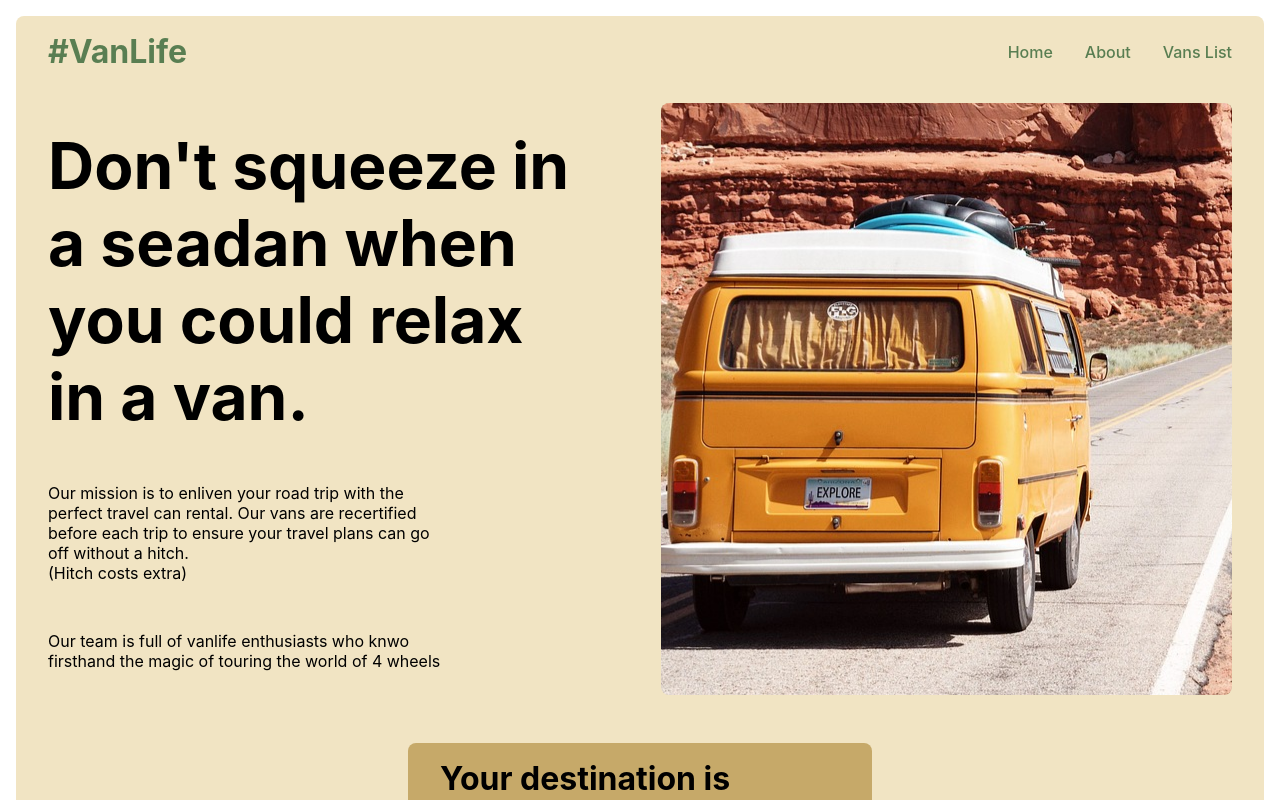
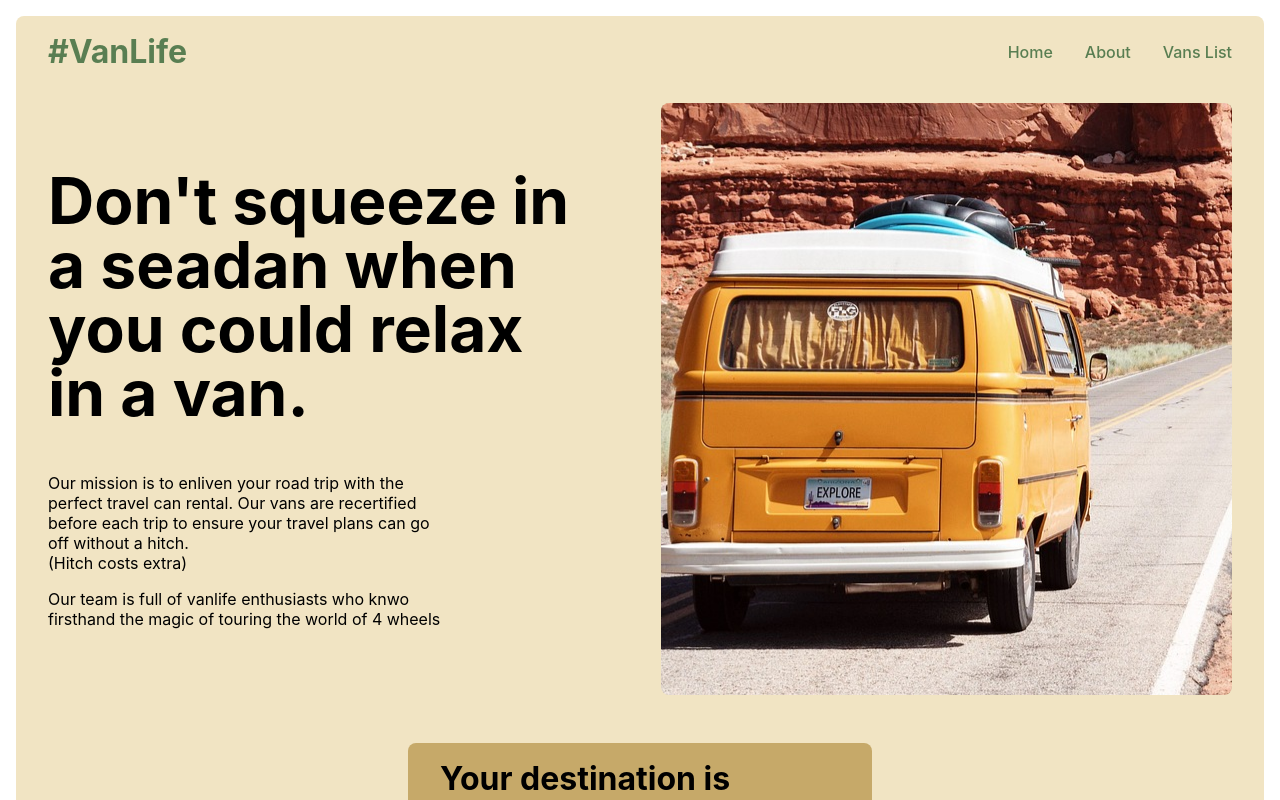
Before and after one commit to SuhashKKumar/DailyChallenge, a React (Vite) app in the folder 07-advance-router/: page / in a window 1280 px wide. Shown: the top 800 px of the page. Built offline with nearby package versions, Linux system fonts and the light colour scheme; what miragejs would draw is missing.

Commit message:
created first nested route

```diff
--- a/07-advance-router/src/App.jsx
+++ b/07-advance-router/src/App.jsx
@@ -1,25 +1,24 @@
 import { BrowserRouter, Route, Routes } from "react-router-dom";
 import Home from "./Pages/Home";
 import About from "./Pages/About";
-import Navbar from "./Components/Navbar";
 import "./App.css";
-import Footer from "./Components/Footer";
-import './backend/server'
+import "./backend/server";
 import Vans from "./Pages/Vans";
 import VanDetail from "./Pages/VanDetail";
+import Layout from "./Components/Layout";
 
 function App() {
   return (
     <div className="main-div third-bg">
       <BrowserRouter>
-        <Navbar />
         <Routes>
-          <Route path="/" element={<Home />} />
-          <Route path="/about" element={<About />} />
-          <Route path="/vans" element={<Vans />} />
-          <Route path="/vans/:id" element={<VanDetail />} />
+          <Route element={<Layout />}>
+            <Route path="/" element={<Home />} />
+            <Route path="/about" element={<About />} />
+            <Route path="/vans" element={<Vans />} />
+            <Route path="/vans/:id" element={<VanDetail />} />
+          </Route>
         </Routes>
-        <Footer/>
       </BrowserRouter>
     </div>
   );
--- /dev/null
+++ b/07-advance-router/src/Components/Layout.jsx
@@ -0,0 +1,15 @@
+import { Outlet } from "react-router-dom";
+import Navbar from "./Navbar";
+import Footer from "./Footer";
+
+const Layout = () => {
+  return (
+    <div>
+      <Navbar />
+      <Outlet />
+      <Footer />
+    </div>
+  );
+};
+
+export default Layout;
--- a/07-advance-router/src/Components/VanOptions.jsx
+++ b/07-advance-router/src/Components/VanOptions.jsx
@@ -1,9 +1,9 @@
-const VanOptions = ({type}) => {
+const VanOptions = ({ type }) => {
   return (
     <h4
       className={` van-type white-color ${
         type === "simple"
-          ? "first-bg"
+          ? "black-bg"
           : type === "luxury"
           ? "second-bg"
           : "fourth-bg black-color"
--- a/07-advance-router/src/Pages/VanDetail.jsx
+++ b/07-advance-router/src/Pages/VanDetail.jsx
@@ -6,26 +6,29 @@ import { useParams } from "react-router-dom";
 
 const VanDetail = () => {
   const [vanDetails, setVanDetails] = useState();
-  const { id } = useParams();
+  const { id:vanId} = useParams();
   useEffect(() => {
-    fetch(`/api/vans/${id}`)
+    fetch(`/api/vans/${vanId}`)
       .then((res) => res.json())
       .then((data) => setVanDetails(data.vans))
       .catch((error) => console.log(error, "from van"));
-  }, [id]);
+  }, [vanId]);
 
-  console.log(vanDetails, "van details");
   return (
     <div className="van-container">
       <Link to="/vans" className="clear-filter">
         ← Back to all vans
       </Link>
+      {vanDetails ? (
         <div className="van-sub-container">
           <div className="van-sub-container-left">
             <h1 className="headline">{vanDetails?.name}</h1>
             <h2>${vanDetails?.price}/day</h2>
             <p className="para">{vanDetails?.description}</p>
             <VanOptions type={vanDetails?.type} />
+            <button className=" van-detail-btn first-bg white-color first-border ">
+              Rent this van
+            </button>
           </div>
           <div className="van-sub-container-right">
             <img
@@ -37,6 +40,9 @@ const VanDetail = () => {
             />
           </div>
         </div>
+      ) : (
+        <h2 className="loading">Loading...</h2>
+      )}
     </div>
   );
 };
--- a/07-advance-router/src/styles/Home.css
+++ b/07-advance-router/src/styles/Home.css
@@ -13,10 +13,12 @@
     display: flex;
     flex-direction: column;
     justify-content: center;
-    gap: 3em;
+    gap: 1em;
 }
 .headline{
     font-size: 4rem;
+    line-height: 1;
+    margin-bottom: 0.5em;
 }
 .para{
     max-width: 75%;
--- a/07-advance-router/src/styles/VanDetail.css
+++ b/07-advance-router/src/styles/VanDetail.css
@@ -6,11 +6,20 @@
 }
 .van-sub-container{
     display: flex;
-    align-items: center;
-    justify-content: space-between;
+    align-items:center;
+    /* justify-content: space-evenly; */
+    max-width: 85%;
 }
 .van-sub-container-left{
     display: flex;
     flex-direction: column;
     gap: 1em;
+    align-items: start;
 }
+.van-detail-btn{
+    padding: 1em 6em;
+    border-radius: 0.4rem;
+}
+.loading{
+    margin-top: 2em ;
+}
```
Lines whose indentation alone changed are shown as unchanged.
